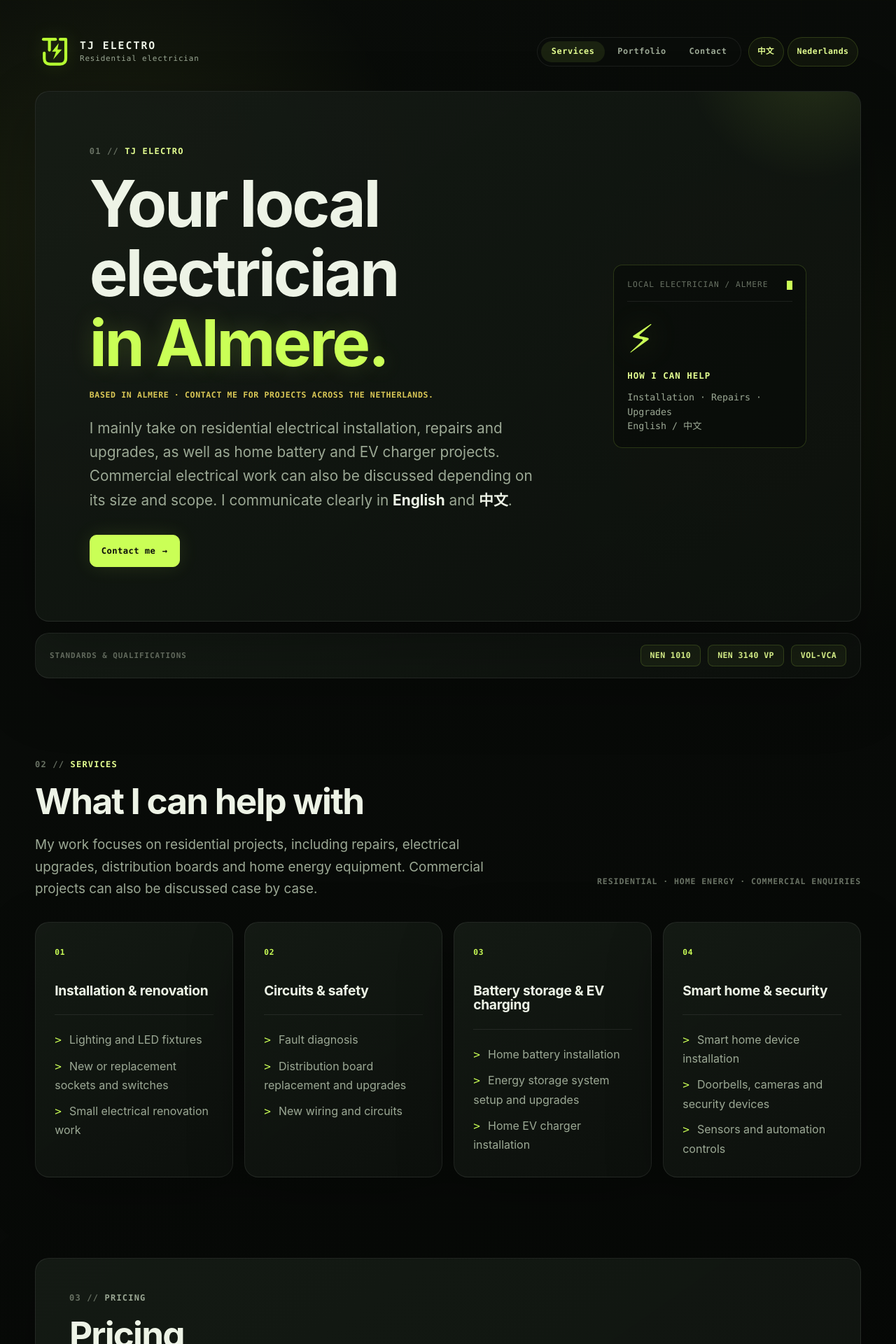
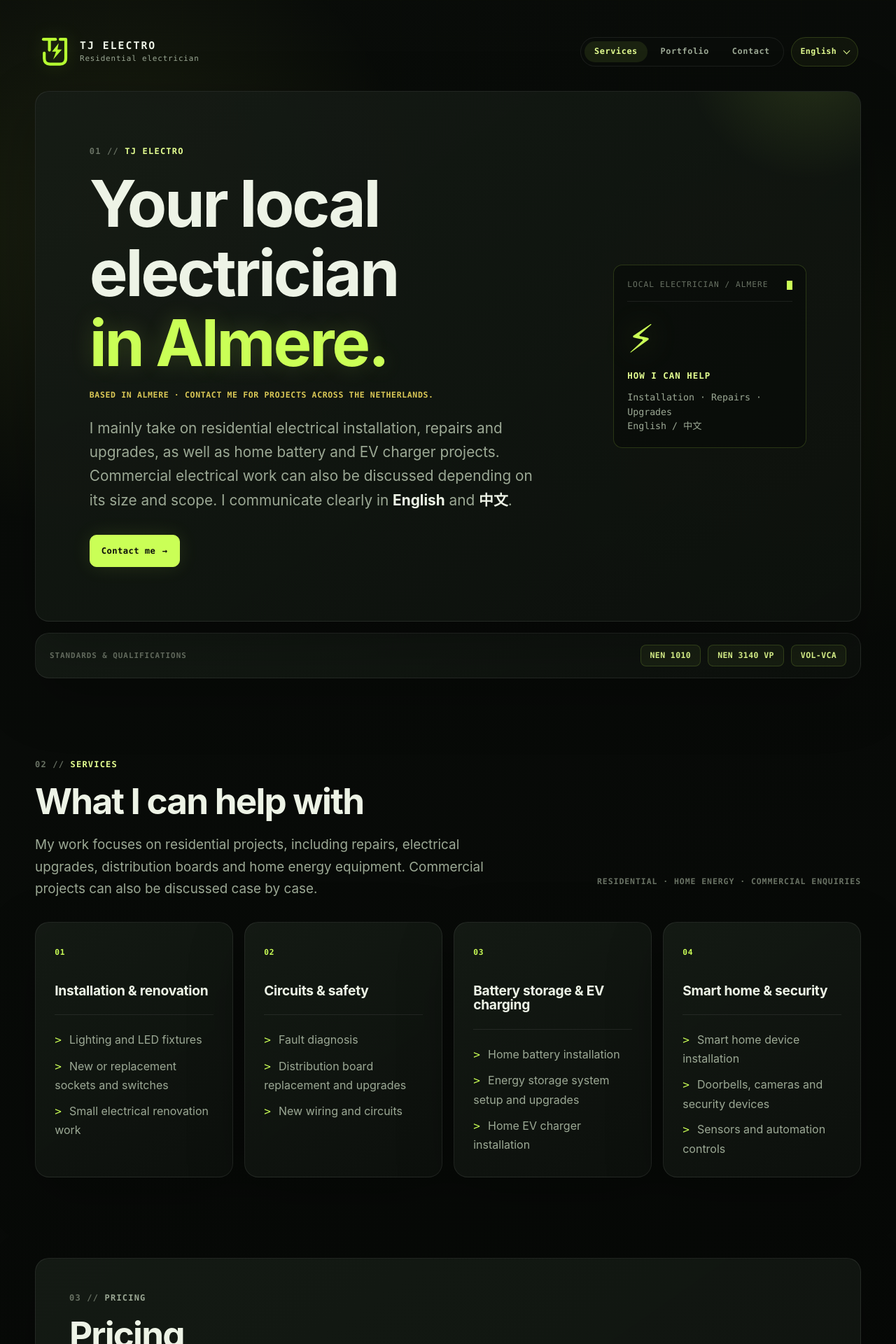
Before and after one commit to Studio-TJ/studio-tj-electrician-web, a Jekyll site: the page built from index.html, in a window 1280 px wide. Shown: the top 1920 px of the page at 70% size. Built offline with Jekyll 4.4.1, drawn with Linux system fonts in a browser that asks for light colours.

Commit message:
Use a dropdown for site language selection

```diff
--- a/_layouts/default.html
+++ b/_layouts/default.html
@@ -49,6 +49,9 @@
     <meta name="twitter:description" content="{{ document_description | escape }}">
 
     <link rel="stylesheet" href="{{ '/assets/css/style.css' | relative_url }}">
+    {% if current_routes %}
+      <script src="{{ '/assets/js/language-picker.js' | relative_url }}" defer></script>
+    {% endif %}
   </head>
 
   <body>
@@ -72,16 +75,26 @@
           </nav>
 
           {% if current_routes %}
-            <nav class="language-links" aria-label="{{ strings.site.language_switch_label | escape }}">
+            {% assign current_language = site.locales[locale].label %}
+            <details class="language-picker">
+              <summary class="language-switch" aria-label="{{ strings.site.language_switch_label | escape }}: {{ current_language | escape }}">
+                {{ current_language | escape }}
+              </summary>
+              <nav class="language-options" aria-label="{{ strings.site.language_switch_label | escape }}">
                 {% for locale_entry in site.locales %}
                   {% assign alternate_locale = locale_entry[0] %}
                   {% assign alternate_config = locale_entry[1] %}
                   {% assign alternate_url = current_routes[alternate_locale] %}
-                {% if alternate_config.enabled and alternate_url and alternate_locale != locale %}
-                  <a class="language-switch" href="{{ alternate_url | relative_url }}" hreflang="{{ alternate_locale }}" lang="{{ alternate_locale }}">{{ alternate_config.label | escape }}</a>
+                  {% if alternate_config.enabled and alternate_url %}
+                    {% if alternate_locale == locale %}
+                      <span aria-current="true">{{ alternate_config.label | escape }}</span>
+                    {% else %}
+                      <a href="{{ alternate_url | relative_url }}" hreflang="{{ alternate_locale }}" lang="{{ alternate_locale }}">{{ alternate_config.label | escape }}</a>
+                    {% endif %}
                   {% endif %}
                 {% endfor %}
               </nav>
+            </details>
           {% endif %}
         </div>
       </header>
--- a/assets/css/style.scss
+++ b/assets/css/style.scss
@@ -201,15 +201,16 @@
   background: rgba(202, 255, 86, 0.09);
 }
 
-.language-links {
-  display: flex;
-  gap: 0.35rem;
+.language-picker {
+  position: relative;
+  margin-inline-start: auto;
 }
 
 .language-switch {
   display: inline-flex;
   align-items: center;
   justify-content: center;
+  gap: 0.65rem;
   min-height: 42px;
   padding: 0.58rem 0.78rem;
   color: var(--accent-bright);
@@ -218,15 +219,66 @@
   background: rgba(202, 255, 86, 0.045);
   font: 750 0.72rem/1 var(--mono);
   letter-spacing: 0.04em;
-  text-decoration: none;
+  white-space: nowrap;
+  list-style: none;
+  cursor: pointer;
   transition: color 160ms ease, border-color 160ms ease, background 160ms ease;
 }
 
+.language-switch::-webkit-details-marker {
+  display: none;
+}
+
+.language-switch::after {
+  width: 6px;
+  height: 6px;
+  border-right: 1px solid currentColor;
+  border-bottom: 1px solid currentColor;
+  content: "";
+  transform: translateY(-2px) rotate(45deg);
+}
+
+.language-picker[open] .language-switch::after {
+  transform: translateY(2px) rotate(225deg);
+}
+
 .language-switch:hover,
-.language-switch:focus-visible {
+.language-switch:focus-visible,
+.language-picker[open] .language-switch {
   color: var(--accent);
   border-color: rgba(202, 255, 86, 0.38);
   background: rgba(202, 255, 86, 0.1);
+}
+
+.language-options {
+  position: absolute;
+  z-index: 2;
+  inset-block-start: calc(100% + 0.4rem);
+  inset-inline-end: 0;
+  display: grid;
+  min-width: 9rem;
+  padding: 0.3rem;
+  border: 1px solid var(--line);
+  border-radius: var(--radius-small);
+  background: var(--panel-strong);
+  box-shadow: var(--shadow);
+  font: 700 0.75rem/1.2 var(--mono);
+}
+
+.language-options > * {
+  display: flex;
+  align-items: center;
+  min-height: 44px;
+  padding: 0.55rem 0.75rem;
+  border-radius: 8px;
+  text-decoration: none;
+}
+
+.language-options a:hover,
+.language-options a:focus-visible,
+.language-options [aria-current] {
+  color: var(--accent-bright);
+  background: rgba(202, 255, 86, 0.09);
 }
 
 main {
@@ -1092,12 +1144,6 @@
     padding-inline: 0.65rem;
     text-align: center;
   }
-
-  .language-switch {
-    flex: 0 0 auto;
-    min-width: 54px;
-    padding-inline: 0.7rem;
-  }
 }
 
 @media (max-width: 660px) {
--- /dev/null
+++ b/assets/js/language-picker.js
@@ -0,0 +1,18 @@
+const languagePicker = document.querySelector(".language-picker");
+
+function closeLanguagePickerOutside(event) {
+  if (languagePicker.open && !languagePicker.contains(event.target)) {
+    languagePicker.open = false;
+  }
+}
+
+document.addEventListener("click", closeLanguagePickerOutside);
+document.addEventListener("focusin", closeLanguagePickerOutside);
+
+languagePicker.addEventListener("keydown", (event) => {
+  if (event.key === "Escape" && languagePicker.open) {
+    event.preventDefault();
+    languagePicker.open = false;
+    languagePicker.querySelector("summary").focus();
+  }
+});
```
Lines whose indentation alone changed are shown as unchanged.
